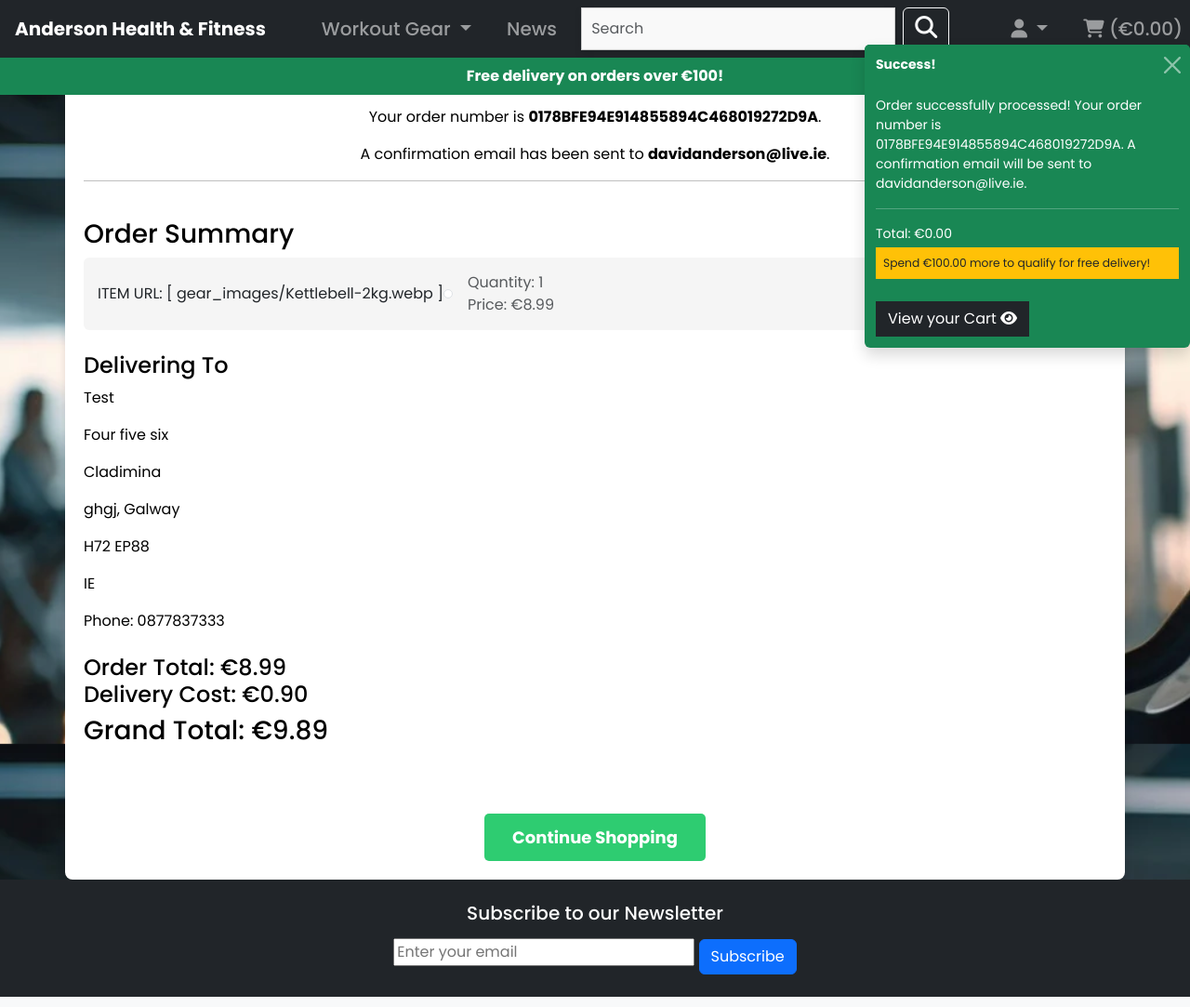
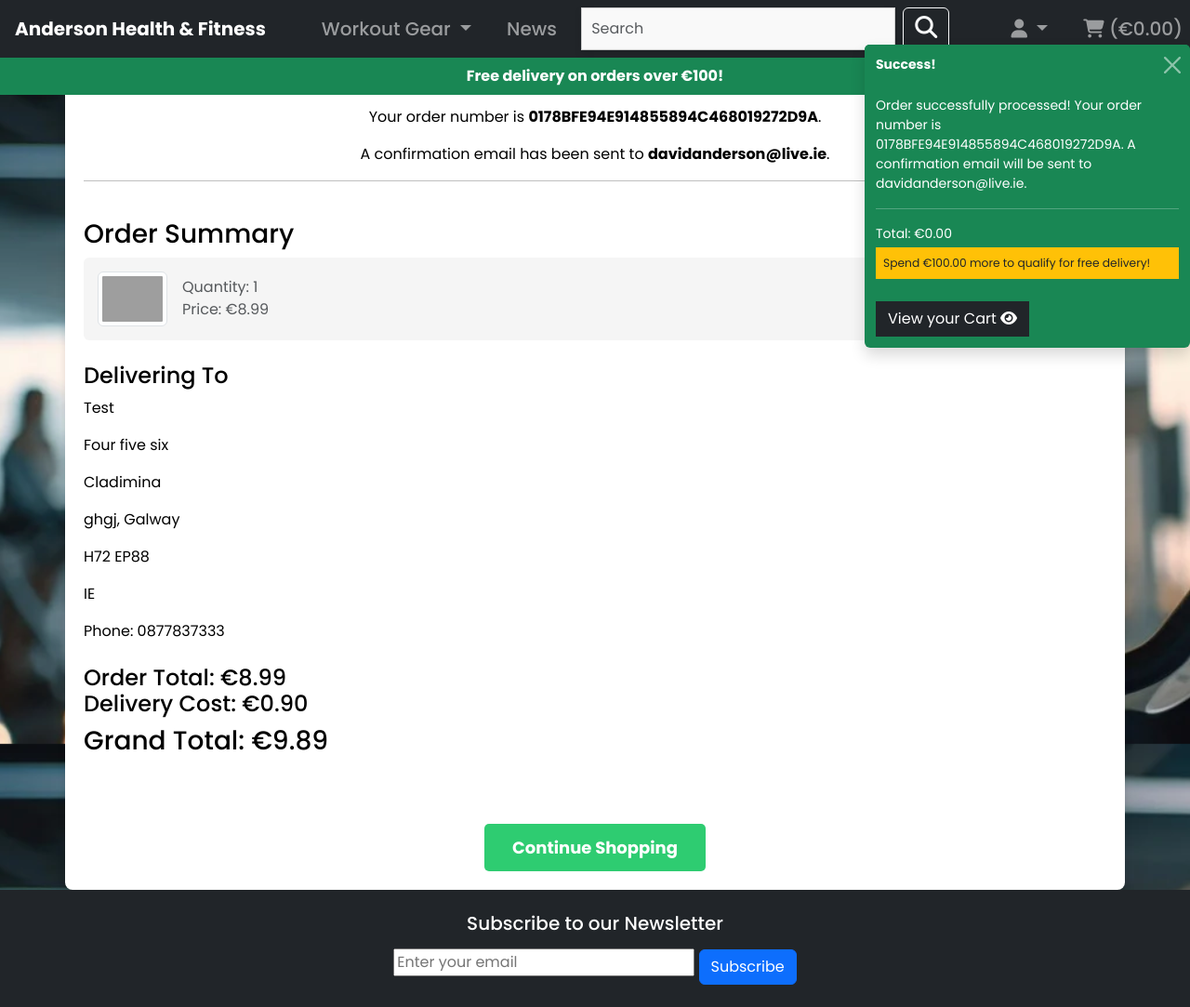
Before and after one commit to 010001000100000101000001/anderson_health_fitness, a Django app: a page that uses checkout/templates/checkout/checkout_success.html in a window 1280 px wide. Shown: the whole page at 93% size. Run offline with Django 5.2, Linux system fonts and the light colour scheme; data comes from the database, SQL or seed files in the repository; some libraries are stand-ins or nearby versions; grey boxes are pictures that could not be loaded.

Commit message:
add image src to order summary

```diff
--- a/checkout/templates/checkout/checkout_success.html
+++ b/checkout/templates/checkout/checkout_success.html
@@ -34,8 +34,7 @@
                 {% for item in order.order_lineitems.all %}
                 <li class="list-group-item d-flex justify-content-between align-items-center">
                     <div class="d-flex align-items-center">
-                        ITEM URL: [ {{ item.gear_item.image_file }} ]
-                        <img src="{{ item.product.image_file.url }}" alt="{{ item.product.name }}" class="img-thumbnail me-3" style="max-width: 75px;">
+                        <img src="{{ item.gear_item.image_file.url }} and {{ item.gear_item.name }}" alt="{{ item.product.name }}" class="img-thumbnail me-3" style="max-width: 75px;">
                         <div>
                             <strong>{{ item.product.name }}</strong>
                             <p class="text-muted mb-0">Quantity: {{ item.quantity }}</p>
```
